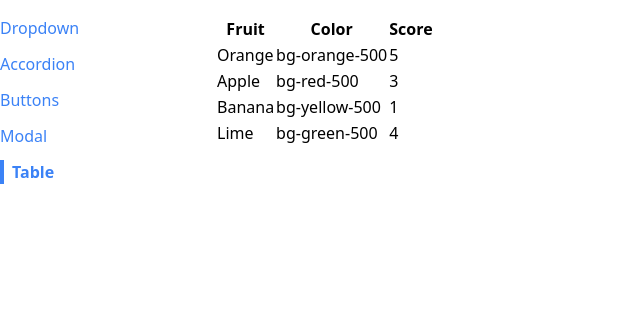
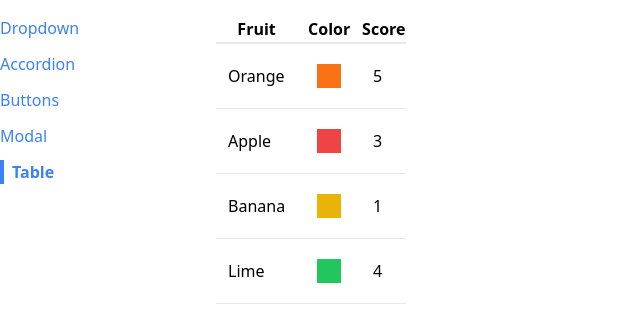
Before and after one commit to Atman-Shah/Modern-React-with-Redux, a React (Create React App) app in the folder 6. comps/: page /table in a window 1280 px wide. Shown: the top 322 px of the page, without its empty margins (0-640 px from the left). Built offline with nearby package versions, Linux system fonts and the light colour scheme.

Commit message:
247th Video - Better Styling

```diff
--- a/6. comps/src/components/Table.js
+++ b/6. comps/src/components/Table.js
@@ -1,19 +1,21 @@
 function Table({ data }) {
     const renderedRows = data.map((fruit) => {
         return (
-            <tr key={fruit.name}>
-                <td>{fruit.name}</td>
-                <td>{fruit.color}</td>
-                <td>{fruit.score}</td>
+            <tr className="border-b" key={fruit.name}>
+                <td className="p-3">{fruit.name}</td>
+                <td className="p-3">
+                    <div className={`p-3 m-2 ${fruit.color}`}></div>
+                </td>
+                <td className="p-3">{fruit.score}</td>
             </tr>
         );
     });
 
 
   return (
-    <table>
+    <table className="table-auto border-spacong-2">
       <thead>
-        <tr>
+        <tr className="border-b-2">
           <th>Fruit</th>
           <th>Color</th>
           <th>Score</th>
```
